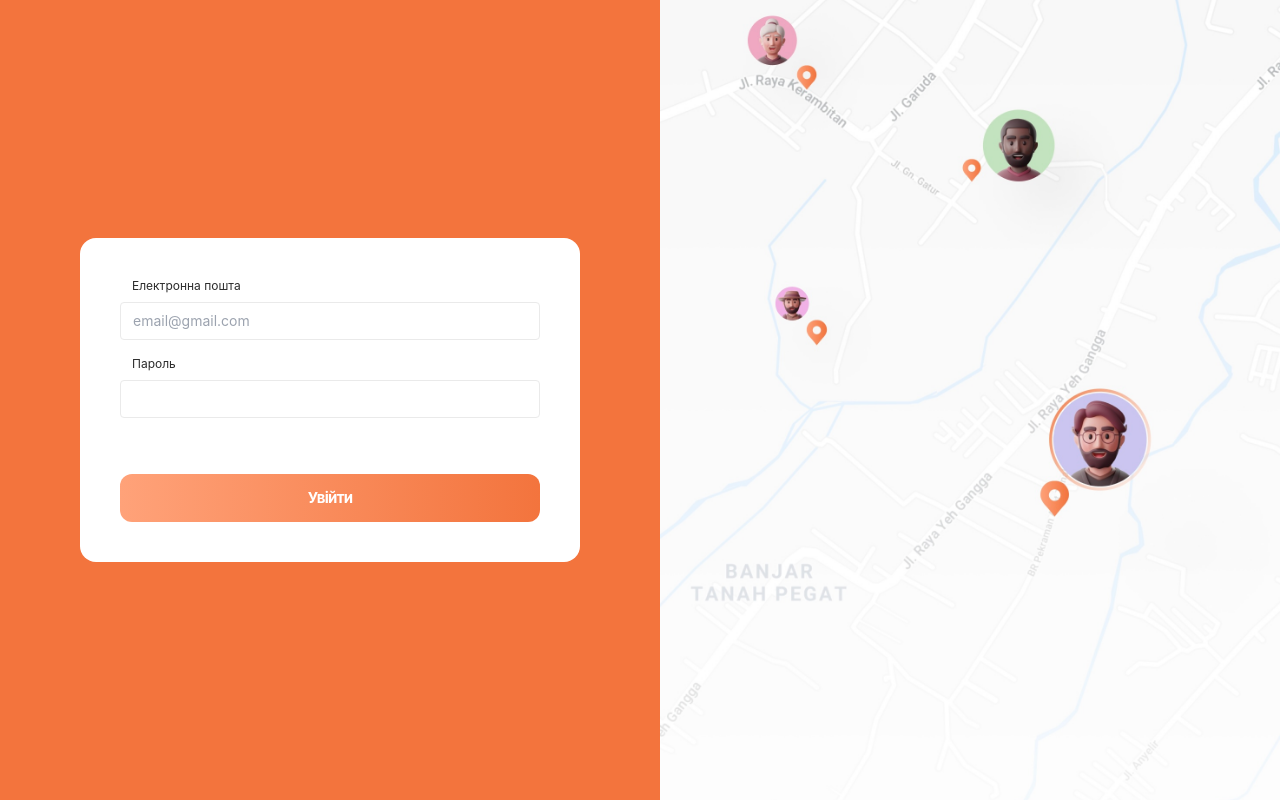
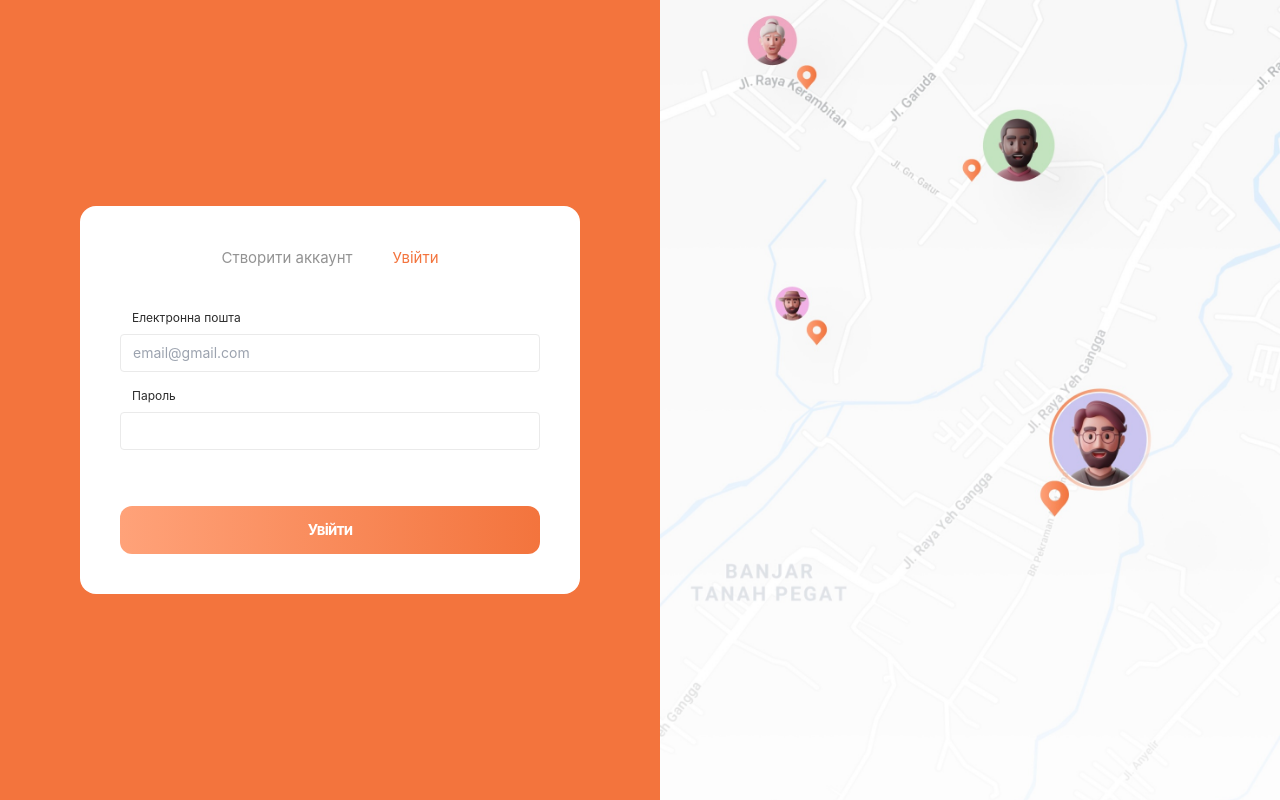
Before and after one commit to Natalia-Kalashnikova/it-traveler, a Vue app: page /auth/login in a window 1280 px wide. Built offline with nearby package versions, Linux system fonts and the light colour scheme.

Commit message:
Add nested navigation

```diff
--- a/src/components/Auth/FormContainer.vue
+++ /dev/null
@@ -1,5 +0,0 @@
-<template>
-  <form class="max-w-[500px] w-full bg-white p-10 rounded-2xl">
-    <slot></slot>
-  </form>
-</template>
--- a/src/components/Auth/LoginForm/LoginForm.vue
+++ b/src/components/Auth/LoginForm/LoginForm.vue
@@ -1,6 +1,5 @@
 <script setup>
 import { reactive, watch } from 'vue';
-import FormContainer from '../FormContainer.vue';
 import IInput from '@/components/IInput/IInput.vue';
 import IButton from '@/components/IButton/IButton.vue';
 
@@ -20,9 +19,9 @@
 </script>
 
 <template>
-  <FormContainer @submit.prevent="emit('submit', userData)">
+  <form @submit.prevent="emit('submit', userData)">
     <IInput class="mb-4" label="Електронна пошта" placeholder="email@gmail.com" v-model="userData.email" />
     <IInput class="mb-4" label="Пароль" type="password" v-model="userData.password" />
     <IButton class="mt-10 w-full" variant="gradient" type="submit">Увійти</IButton>
-  </FormContainer>
+  </form>
 </template>
--- a/src/components/Auth/RegistrationForm/RegistrationForm.vue
+++ b/src/components/Auth/RegistrationForm/RegistrationForm.vue
@@ -2,7 +2,6 @@
 import IButton from '@/components/IButton/IButton.vue';
 import IInput from '@/components/IInput/IInput.vue';
 import { reactive, toRaw } from 'vue';
-import FormContainer from '../FormContainer.vue';
 
 const emit = defineEmits(['submit']);
 const userData = reactive({
@@ -13,10 +12,10 @@
 </script>
 
 <template>
-  <FormContainer @submit.prevent="emit('submit', toRaw(userData))" class="max-w-[500px] w-full bg-white p-10 rounded-2xl">
+  <form @submit.prevent="emit('submit', toRaw(userData))" >
     <IInput class="mb-4" label="Повне ім’я" v-model="userData.name" />
     <IInput type="textarea" class="mb-4" label="Електронна пошта" placeholder="email@gmail.com" v-model="userData.email" />
     <IInput class="mb-4" label="Пароль" type="password" v-model="userData.password"  />
     <IButton class="mt-10 w-full" variant="gradient" type="submit">Створити аккаунт</IButton>
-  </FormContainer>
+  </form>
 </template>
--- a/src/router/index.js
+++ b/src/router/index.js
@@ -12,6 +12,7 @@
   {
     path: '/auth',
     component: AuthPage,
+    redirect: '/auth/login',
     children: [
       { path: 'login', component: LoginPage },
       { path: 'registration', component: RegistrationPage }
--- a/src/views/AuthView.vue
+++ b/src/views/AuthView.vue
@@ -1,10 +1,20 @@
 <script setup>
 import BaseLayout from '@/layouts/BaseLayout.vue';
-import { RouterView } from 'vue-router';
+import { RouterView, RouterLink } from 'vue-router';
 
 </script>
 <template>
   <BaseLayout>
-    <router-view></router-view>
+    <section class="w-full bg-white p-10 rounded-2xl">
+      <div class="flex justify-center gap-10 mb-10">
+        <router-link to="registration" class="text-gray" exact-active-class="text-primary">
+          Створити аккаунт
+        </router-link>
+        <router-link to="login" class="text-gray" exact-active-class="text-primary">
+          Увійти
+        </router-link>
+      </div>
+      <router-view></router-view>
+    </section>
   </BaseLayout>
 </template>
```
